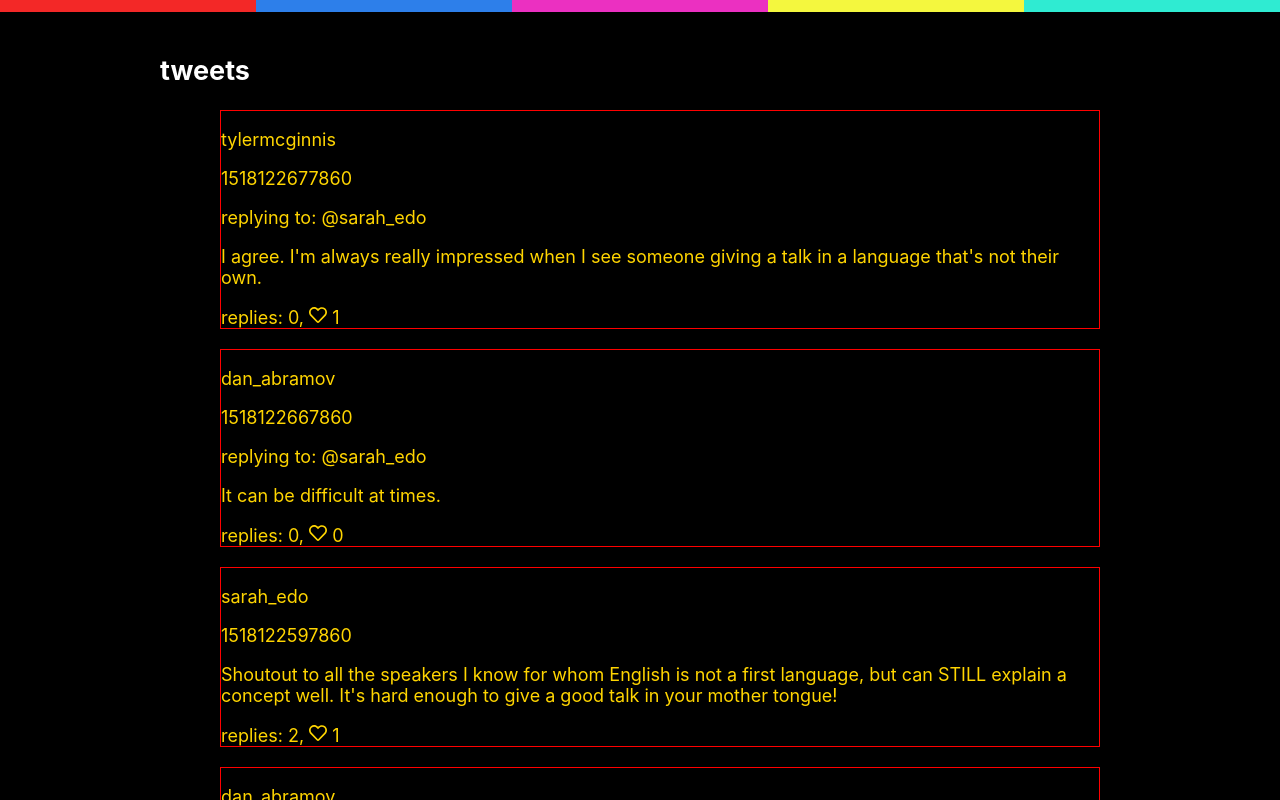
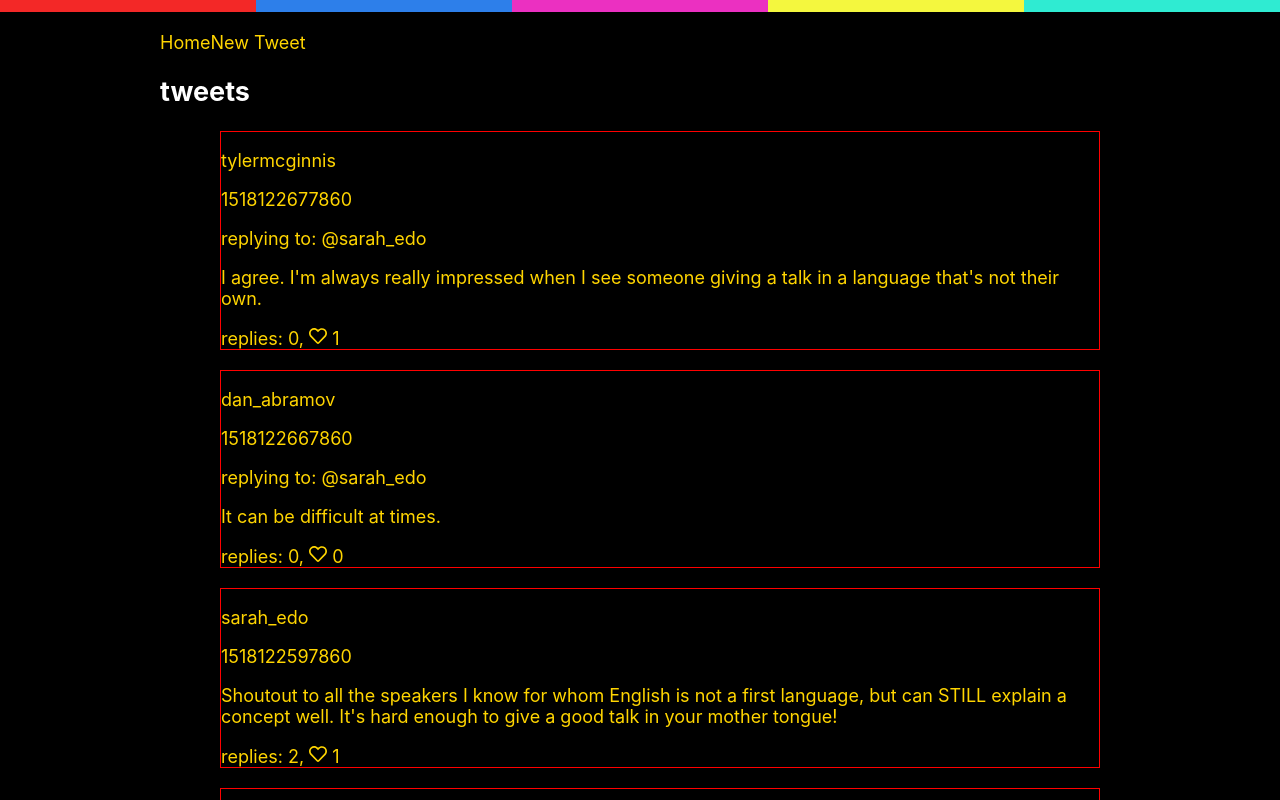
Before and after one commit to Marius-De-Allie/twitter-clone-React-redux, a React (Create React App) app: page / in a window 1280 px wide. Shown: the top 800 px of the page. Built offline with nearby package versions, Linux system fonts and the light colour scheme; a small style sheet from the web is missing.

Commit message:
Render Nav component within App component's Browser Router

```diff
--- a/src/components/App.js
+++ b/src/components/App.js
@@ -5,6 +5,7 @@ import handleGetInitialData from '../redux/actions/shared';
 import Homepage from './Homepage';
 import TweetPage from './TweetPage';
 import NewTweet from './NewTweet';
+import Nav from './Nav';
 
 export default function App () {
   // Gain access to redux store's dispatch method.
@@ -18,6 +19,7 @@ export default function App () {
   return (
     <div className='container'>
       <Router>
+        <Nav />
         <Switch>
           <Route path="/" exact component={Homepage} />
           <Route path="/tweet/:tweetId" component={TweetPage} />
```
